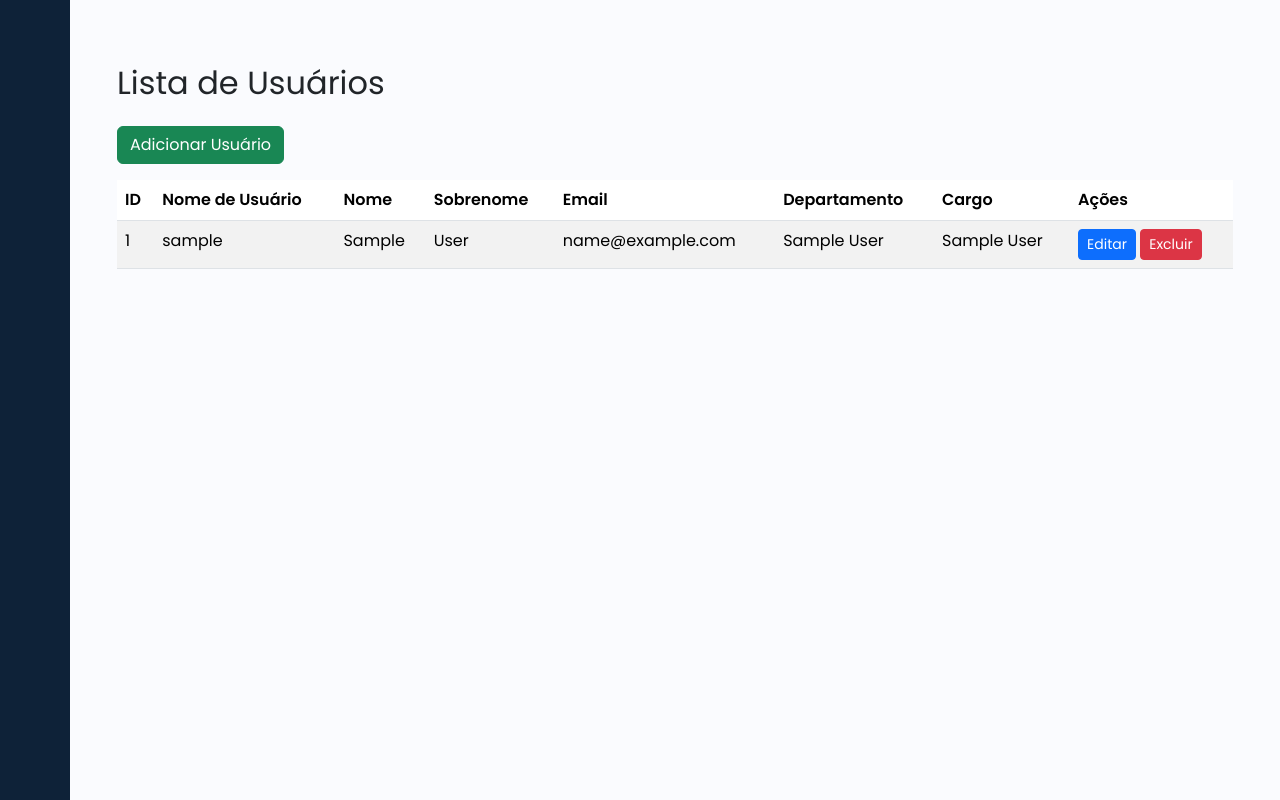
After one commit to brunopascoal/sistema_interno, a Django app: page /users/ in a window 1280 px wide. The commit adds this page. Run offline with Django 5.2, Linux system fonts and the light colour scheme; a user stored in the database is signed in; tables that the repository leaves empty hold one stand-in row (values such as "Sample post"); some libraries are stand-ins or nearby versions.

Commit message:
Adicionado criação de clientes, e CRUD de usuários

```diff
--- a/accounts/models.py
+++ b/accounts/models.py
@@ -20,6 +20,7 @@ class CustomUser(AbstractUser):
 
 class Client(models.Model):
     name = models.CharField(max_length=255)
+    responsible = models.ForeignKey(CustomUser, on_delete=models.CASCADE)
 
     def __str__(self):
         return self.name
--- a/accounts/templates/clients/list_clients.html
+++ b/accounts/templates/clients/list_clients.html
@@ -1,12 +1,16 @@
 {% extends "base.html" %} {% load static %} {% block content %}
 <div class="container mt-5">
   <h2 class="mb-4">Lista de Clientes</h2>
+  <a href="{% url 'add_client' %}" class="btn btn-success mb-3"
+    >Adicionar Cliente</a
+  >
   <div class="table-responsive">
     <table class="table table-striped table-hover">
       <thead class="thead-dark">
         <tr>
           <th>ID</th>
           <th>Nome</th>
+          <th>Responsável</th>
           <th>Ações</th>
         </tr>
       </thead>
@@ -15,6 +19,7 @@
         <tr>
           <td>{{ client.id }}</td>
           <td>{{ client.name }}</td>
+          <td>{{ client.responsible.username }}</td>
           <td>
             <a
               href="{% url 'edit_client' client.id %}"
--- /dev/null
+++ b/accounts/templates/users/list_users.html
@@ -0,0 +1,49 @@
+{% extends "base.html" %} {% load static %} {% block content %}
+<div class="container mt-5">
+  <h2 class="mb-4">Lista de Usuários</h2>
+  <a href="{% url 'add_user' %}" class="btn btn-success mb-3"
+    >Adicionar Usuário</a
+  >
+  <div class="table-responsive">
+    <table class="table table-striped table-hover">
+      <thead class="thead-dark">
+        <tr>
+          <th>ID</th>
+          <th>Nome de Usuário</th>
+          <th>Nome</th>
+          <th>Sobrenome</th>
+          <th>Email</th>
+          <th>Departamento</th>
+          <th>Cargo</th>
+          <th>Ações</th>
+        </tr>
+      </thead>
+      <tbody>
+        {% for user in users %}
+        <tr>
+          <td>{{ user.id }}</td>
+          <td>{{ user.username }}</td>
+          <td>{{ user.first_name }}</td>
+          <td>{{ user.last_name }}</td>
+          <td>{{ user.email }}</td>
+          <td>{{ user.department.name }}</td>
+          <td>{{ user.role.name }}</td>
+          <td>
+            <a
+              href="{% url 'edit_user' user.id %}"
+              class="btn btn-primary btn-sm"
+              >Editar</a
+            >
+            <a
+              href="{% url 'delete_user' user.id %}"
+              class="btn btn-danger btn-sm"
+              >Excluir</a
+            >
+          </td>
+        </tr>
+        {% endfor %}
+      </tbody>
+    </table>
+  </div>
+</div>
+{% endblock %}
--- a/accounts/urls.py
+++ b/accounts/urls.py
@@ -1,5 +1,5 @@
 from django.urls import path
-from .views import register_view, login_view, logout_view, homepage_view, list_clients, delete_client, edit_client
+from .views import register_view, login_view, logout_view, homepage_view, list_clients, delete_client, edit_client, add_client, list_users, add_user, edit_user, delete_user
 
 urlpatterns = [
     path("", login_view, name="login"),
@@ -7,7 +7,12 @@ urlpatterns = [
     path("login/", login_view, name="login"),
     path("logout/", logout_view, name="logout"),
     path('homepage/', homepage_view, name='homepage'),
+    path('users/', list_users, name='list_users'),
+    path('users/add/', add_user, name='add_user'),
+    path('users/edit/<int:user_id>/', edit_user, name='edit_user'),
+    path('users/delete/<int:user_id>/', delete_user, name='delete_user'),
     path('clients/', list_clients, name='list_clients'),
+    path('clients/add/', add_client, name='add_client'),
     path('clients/edit/<int:client_id>/', edit_client, name='edit_client'),
     path('clients/delete/<int:client_id>/', delete_client, name='delete_client'),
 ]
--- a/accounts/views.py
+++ b/accounts/views.py
@@ -2,9 +2,44 @@ from django.shortcuts import render, get_object_or_404, redirect
 from django.contrib.auth.forms import UserCreationForm, AuthenticationForm
 from django.contrib.auth import authenticate, login, logout
 from django.contrib.auth.decorators import login_required
-from .forms import ClientForm
-from .models import Client
+from .forms import ClientForm, CustomUserCreationForm, CustomUserChangeForm
+from .models import Client, CustomUser
 
+@login_required
+def list_users(request):
+    users = CustomUser.objects.all()
+    return render(request, 'users/list_users.html', {'users': users})
+
+@login_required
+def add_user(request):
+    if request.method == 'POST':
+        form = CustomUserCreationForm(request.POST)
+        if form.is_valid():
+            form.save()
+            return redirect('list_users')
+    else:
+        form = CustomUserCreationForm()
+    return render(request, 'users/add_user.html', {'form': form})
+
+@login_required
+def edit_user(request, user_id):
+    user = get_object_or_404(CustomUser, id=user_id)
+    if request.method == 'POST':
+        form = CustomUserChangeForm(request.POST, instance=user)
+        if form.is_valid():
+            form.save()
+            return redirect('list_users')
+    else:
+        form = CustomUserChangeForm(instance=user)
+    return render(request, 'users/edit_user.html', {'form': form, 'user': user})
+
+@login_required
+def delete_user(request, user_id):
+    user = get_object_or_404(CustomUser, id=user_id)
+    if request.method == 'POST':
+        user.delete()
+        return redirect('list_users')
+    return render(request, 'users/delete_user.html', {'user': user})
 
 def register_view(request):
     user_form = UserCreationForm()
@@ -40,6 +75,17 @@ def homepage_view(request):
     return render(request, "homepage.html")
 
 @login_required
+def add_client(request):
+    if request.method == 'POST':
+        form = ClientForm(request.POST)
+        if form.is_valid():
+            form.save()
+            return redirect('list_clients')
+    else:
+        form = ClientForm()
+    return render(request, 'clients/add_client.html', {'form': form})
+
+@login_required
 def list_clients(request):
     clients = Client.objects.all()
     return render(request, 'clients/list_clients.html', {'clients': clients})
--- a/app/templates/base.html
+++ b/app/templates/base.html
@@ -29,18 +29,6 @@
         </div>
         <ul class="sidebar-nav">
           <li class="sidebar-item">
-            <a href="#" class="sidebar-link">
-              <i class="lni lni-user"></i>
-              <span>Profile</span>
-            </a>
-          </li>
-          <li class="sidebar-item">
-            <a href="#" class="sidebar-link">
-              <i class="lni lni-agenda"></i>
-              <span>Task</span>
-            </a>
-          </li>
-          <li class="sidebar-item">
             <a
               href="#"
               class="sidebar-link collapsed has-dropdown"
@@ -49,7 +37,7 @@
               aria-expanded="false"
               aria-controls="auth"
             >
-              <i class="lni lni-protection"></i>
+              <i class="lni lni-agenda"></i>
               <span>Avaliações</span>
             </a>
             <ul
@@ -91,8 +79,8 @@
               aria-expanded="false"
               aria-controls="client"
             >
-              <i class="lni lni-protection"></i>
-              <span>Clientes</span>
+              <i class="lni lni-briefcase-alt"></i>
+              <span>Gestão</span>
             </a>
             <ul
               id="client"
@@ -100,13 +88,19 @@
               data-bs-parent="#sidebar"
             >
               <li class="sidebar-item">
+                <a href="{% url 'list_users' %}" class="sidebar-link"
+                  >Usuários</a
+                >
+              </li>
+
+              <li class="sidebar-item">
                 <a href="{% url 'list_clients' %}" class="sidebar-link"
-                  >Visualizar Clientes</a
+                  >Clientes</a
                 >
               </li>
             </ul>
           </li>
-          <li class="sidebar-item">
+          <!-- <li class="sidebar-item">
             <a
               href="#"
               class="sidebar-link collapsed has-dropdown"
@@ -147,19 +141,7 @@
                 </ul>
               </li>
             </ul>
-          </li>
-          <li class="sidebar-item">
-            <a href="#" class="sidebar-link">
-              <i class="lni lni-popup"></i>
-              <span>Notification</span>
-            </a>
-          </li>
-          <li class="sidebar-item">
-            <a href="#" class="sidebar-link">
-              <i class="lni lni-cog"></i>
-              <span>Setting</span>
-            </a>
-          </li>
+          </li> -->
         </ul>
         <div class="sidebar-footer">
           <a href="{% url 'logout' %}" class="sidebar-link">
--- a/assessments/forms.py
+++ b/assessments/forms.py
@@ -6,11 +6,14 @@ class EvaluationScheduleForm(forms.ModelForm):
     class Meta:
         model = EvaluationSchedule
         fields = ['evaluatee', 'client', 'date_scheduled', 'evaluation_type']
+        widgets = {
+            'date_scheduled': forms.DateInput(attrs={'type': 'date'}),
+        }
 
     def __init__(self, *args, **kwargs):
         user = kwargs.pop('user')
         super().__init__(*args, **kwargs)
-        self.fields['evaluatee'].queryset = CustomUser.objects.filter(department=user.department, role=user.role)
+        self.fields['evaluatee'].queryset = CustomUser.objects.filter(department=user.department)
 
 class EvaluationForm(forms.ModelForm):
     class Meta:
```
Also changed, not shown: accounts/forms.py (+14 -2 lines), accounts/templates/clients/add_client.html (added, +11 -0 lines), accounts/templates/users/add_user.html (added, +11 -0 lines), accounts/templates/users/delete_user.html (added, +11 -0 lines), accounts/templates/users/edit_user.html (added, +11 -0 lines), accounts/migrations/0003_client_responsible.py (added).
